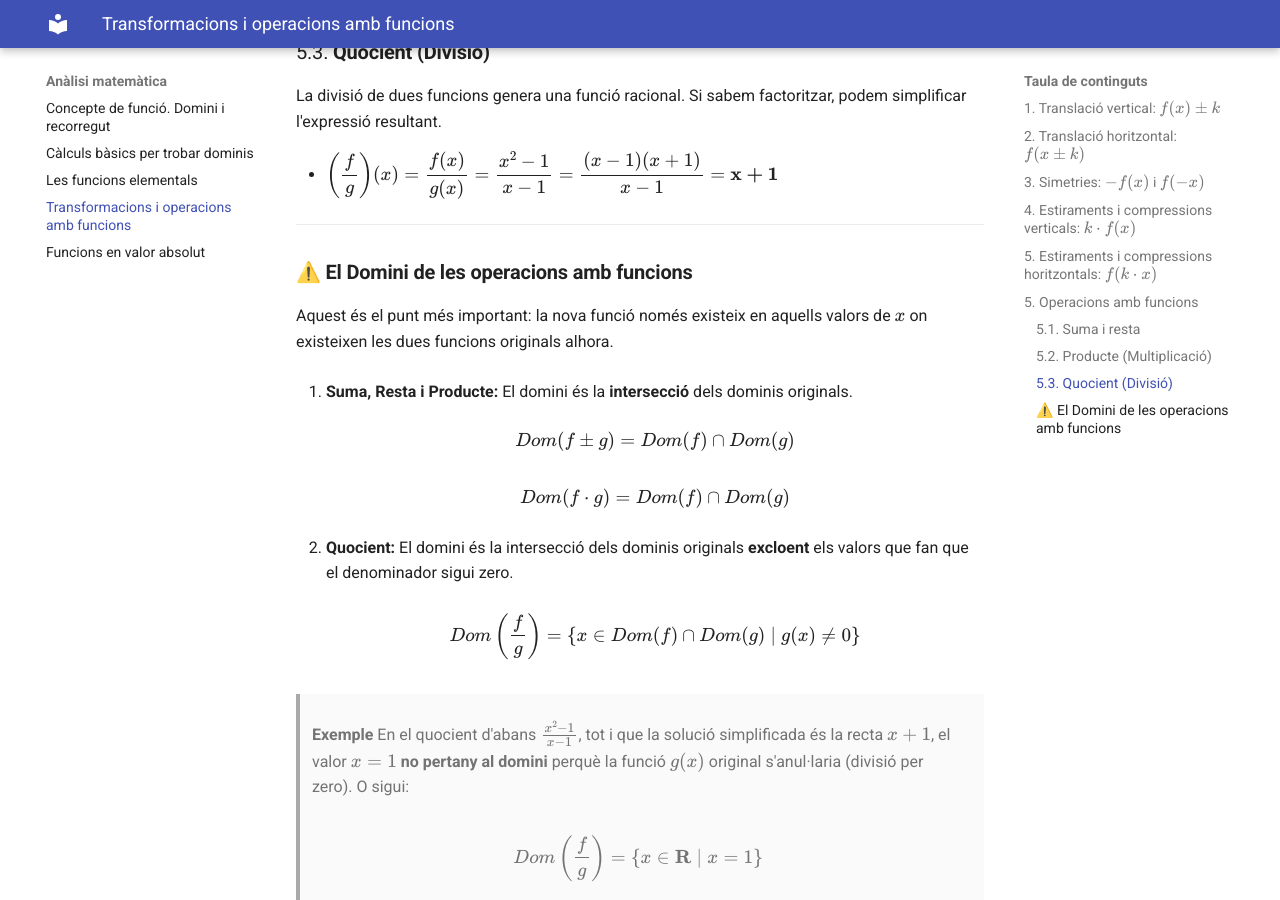
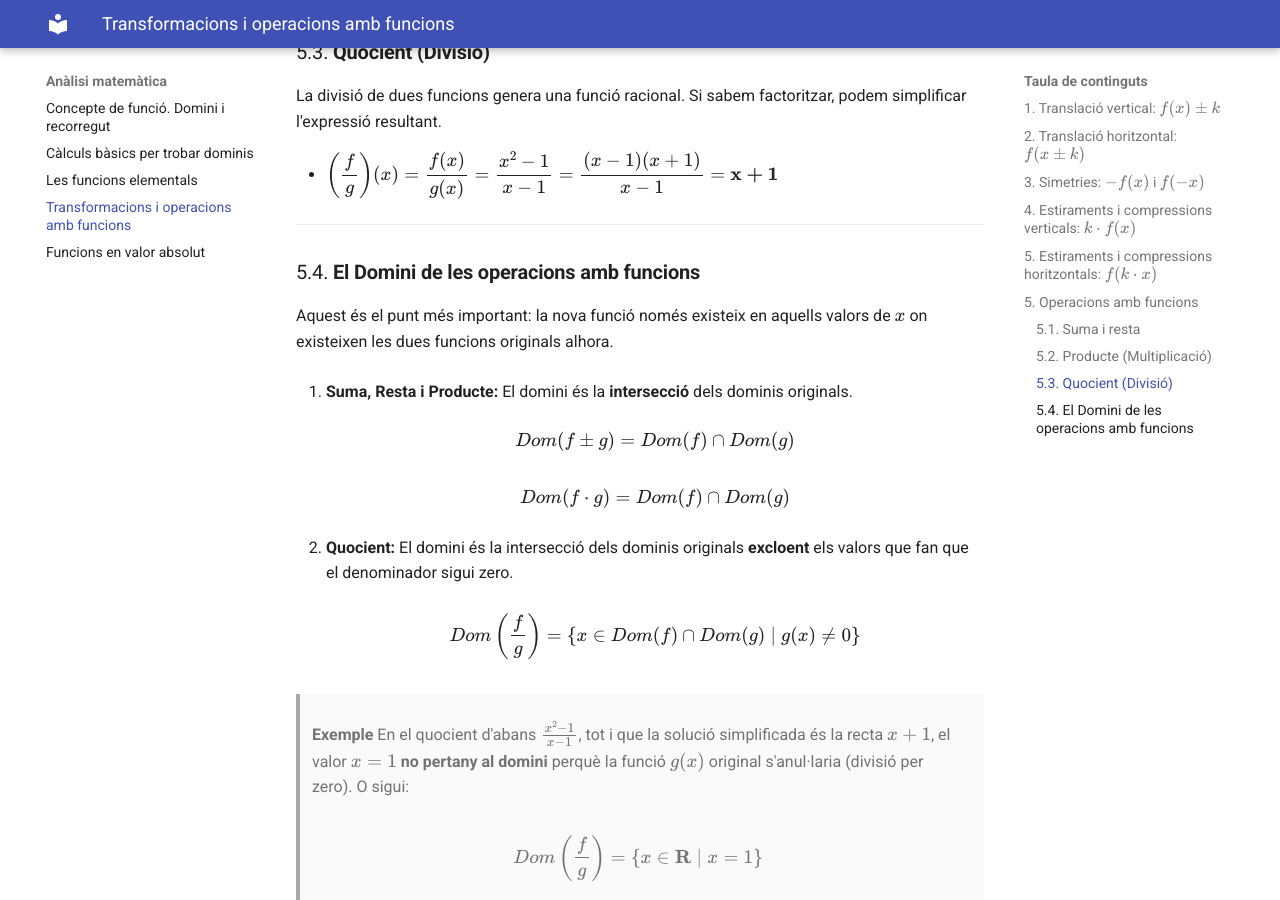
Before and after one commit to irazuzta/MatematiquesBat, an MkDocs documentation site: the page built from docs/analisi/04_transformacio_funcions.md, in a window 1280 px wide and 900 px high, scrolled down 5617 px. Built offline with MkDocs 1.6.1 and Material for MkDocs 9.7.7, drawn with Linux system fonts in a browser that asks for light colours.

Commit message:
operacions funcions

```diff
--- a/docs/analisi/04_transformacio_funcions.md
+++ b/docs/analisi/04_transformacio_funcions.md
@@ -111,7 +111,7 @@ La divisió de dues funcions genera una funció racional. Si sabem factoritzar,
 
 ---
 
-### ⚠️ **El Domini de les operacions amb funcions**
+### 5.4. **El Domini de les operacions amb funcions**
 Aquest és el punt més important: la nova funció només existeix en aquells valors de $x$ on existeixen les dues funcions originals alhora.
 
 1.  **Suma, Resta i Producte:** El domini és la **intersecció** dels dominis originals.
```
